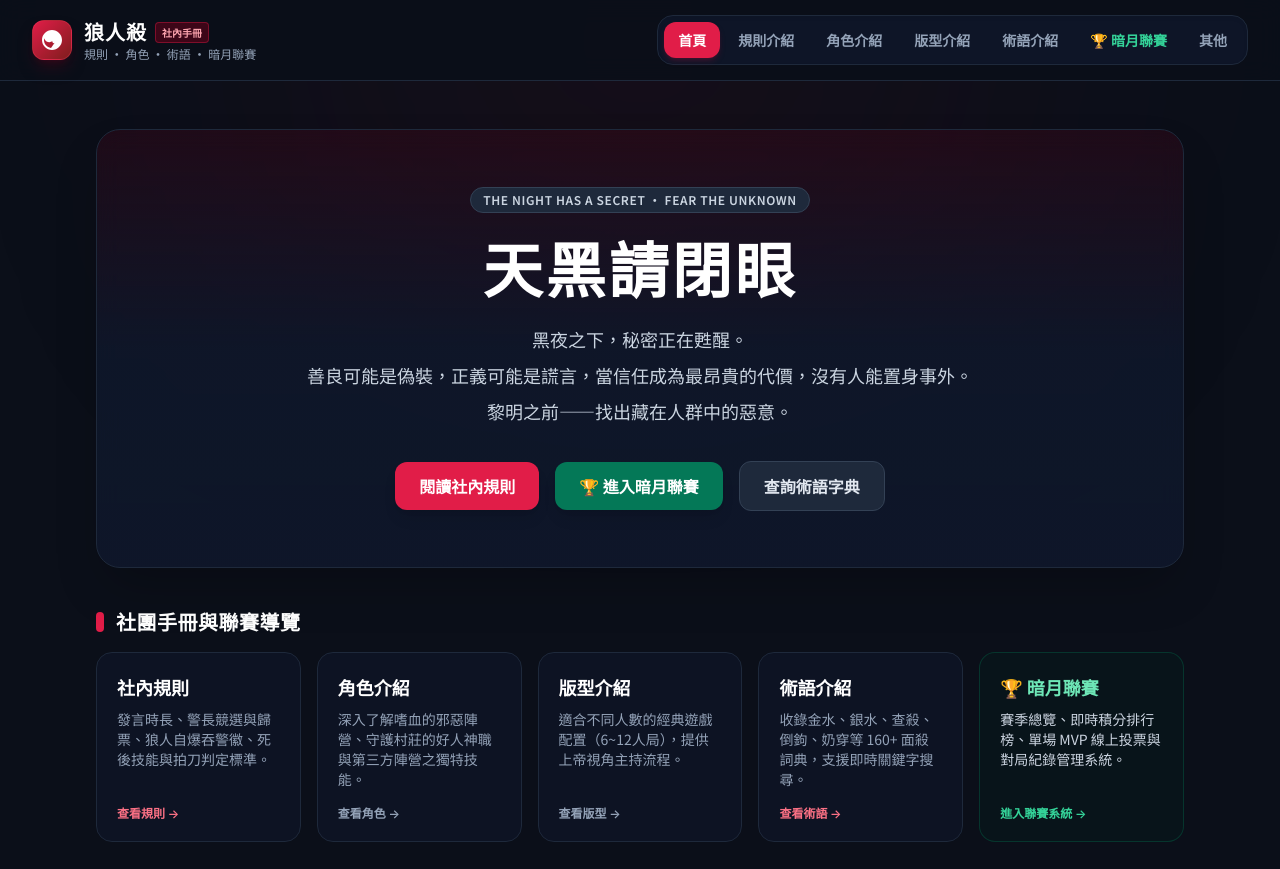
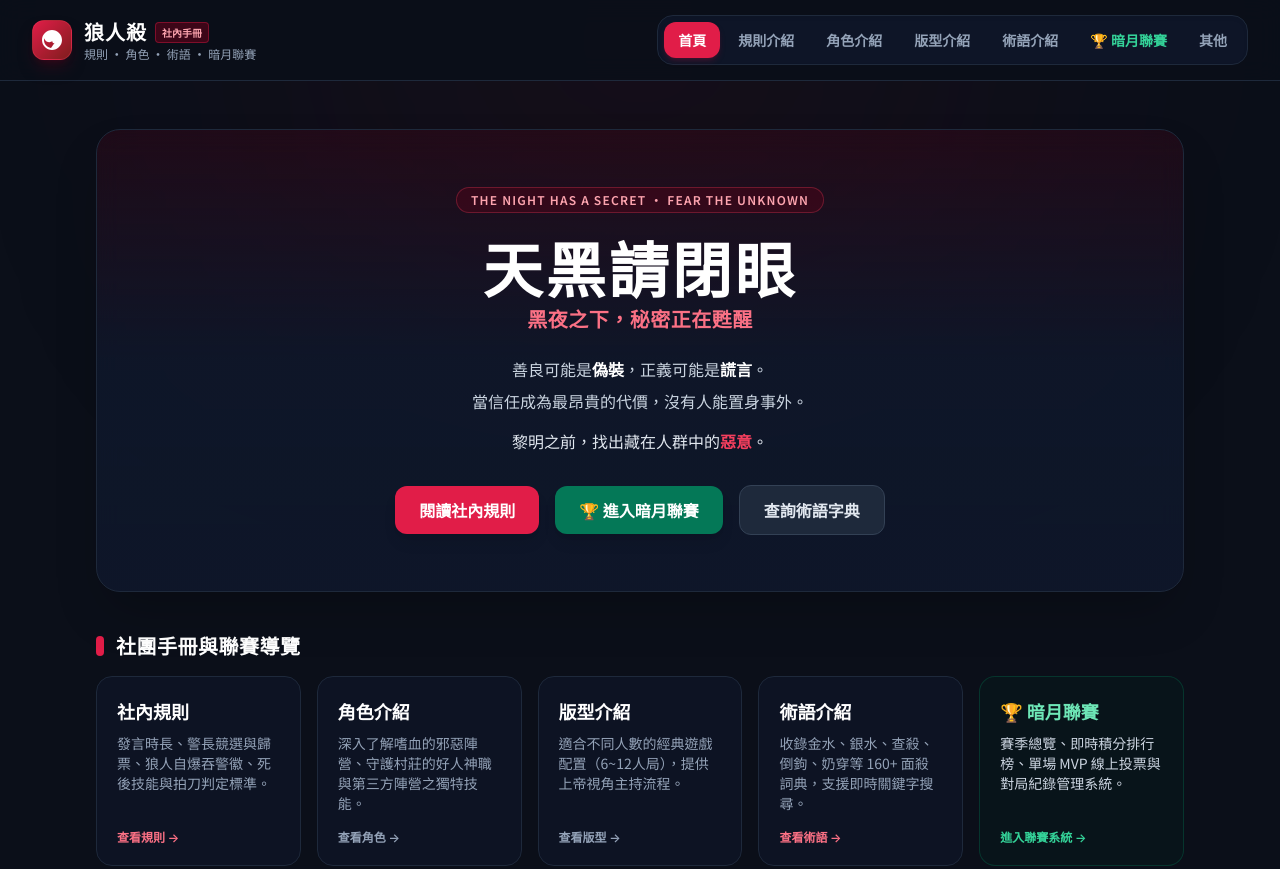
Before and after one commit to ntnuwsc/werewolf, a plain HTML site: page index.html in a window 1280 px wide. Shown: the top 869 px of the page. Drawn offline with nearby package versions, Linux system fonts and the light colour scheme.

Commit message:
Update index.html

```diff
--- a/index.html
+++ b/index.html
@@ -104,18 +104,33 @@
         <!-- TAB 0: 首頁 -->
         <div id="tab-home" class="tab-pane block space-y-10">
             <div class="relative rounded-3xl overflow-hidden border border-slate-800 bg-gradient-to-b from-rose-950/30 via-slate-900/90 to-slate-900/95 p-8 sm:p-14 text-center shadow-2xl backdrop-blur-md">
-                <div class="max-w-3xl mx-auto space-y-6">
-                    <div class="inline-flex items-center gap-2 px-3 py-1 rounded-full bg-slate-800 border border-slate-700 text-slate-300 text-xs font-semibold uppercase tracking-wider">
+                <div class="max-w-2xl mx-auto space-y-6">
+                    <!-- 英文小標籤 -->
+                    <div class="inline-flex items-center gap-2 px-3.5 py-1 rounded-full bg-rose-950/50 border border-rose-500/30 text-rose-300 text-xs font-semibold uppercase tracking-widest">
                         THE NIGHT HAS A SECRET · FEAR THE UNKNOWN
                     </div>
-                    <h1 class="text-4xl sm:text-6xl font-black text-white tracking-wider">
-                        天黑請閉眼
-                    </h1>
-                    <p class="text-slate-300 text-base sm:text-lg leading-relaxed sm:leading-loose">
-                        黑夜之下，秘密正在甦醒。<br>
-                        善良可能是偽裝，正義可能是謊言，當信任成為最昂貴的代價，沒有人能置身事外。<br>
-                        黎明之前——找出藏在人群中的惡意。
-                    </p>
+
+                    <!-- 主標題與破題副標 -->
+                    <div class="space-y-2">
+                        <h1 class="text-4xl sm:text-6xl font-black text-white tracking-wider">
+                            天黑請閉眼
+                        </h1>
+                        <p class="text-lg sm:text-xl font-bold text-rose-400 tracking-wide">
+                            黑夜之下，秘密正在甦醒
+                        </p>
+                    </div>
+                    <!-- 精煉內文（透過顏色區分層次） -->
+                    <div class="space-y-2 text-slate-300 text-sm sm:text-base leading-relaxed">
+                        <p>
+                            善良可能是<span class="text-white font-semibold">偽裝</span>，正義可能是<span class="text-white font-semibold">謊言</span>。
+                        </p>
+                        <p>
+                            當信任成為最昂貴的代價，沒有人能置身事外。
+                        </p>
+                        <p class="pt-2 text-slate-200 font-medium">
+                            黎明之前，找出藏在人群中的<span class="text-rose-500 font-bold">惡意</span>。
+                        </p>
+                    </div>
                     <div class="pt-2 flex flex-wrap items-center justify-center gap-4">
                         <button onclick="switchTab('rules')" class="px-6 py-3 rounded-xl bg-rose-600 hover:bg-rose-500 text-white font-bold text-sm sm:text-base shadow-lg transition">
                             閱讀社內規則
```
